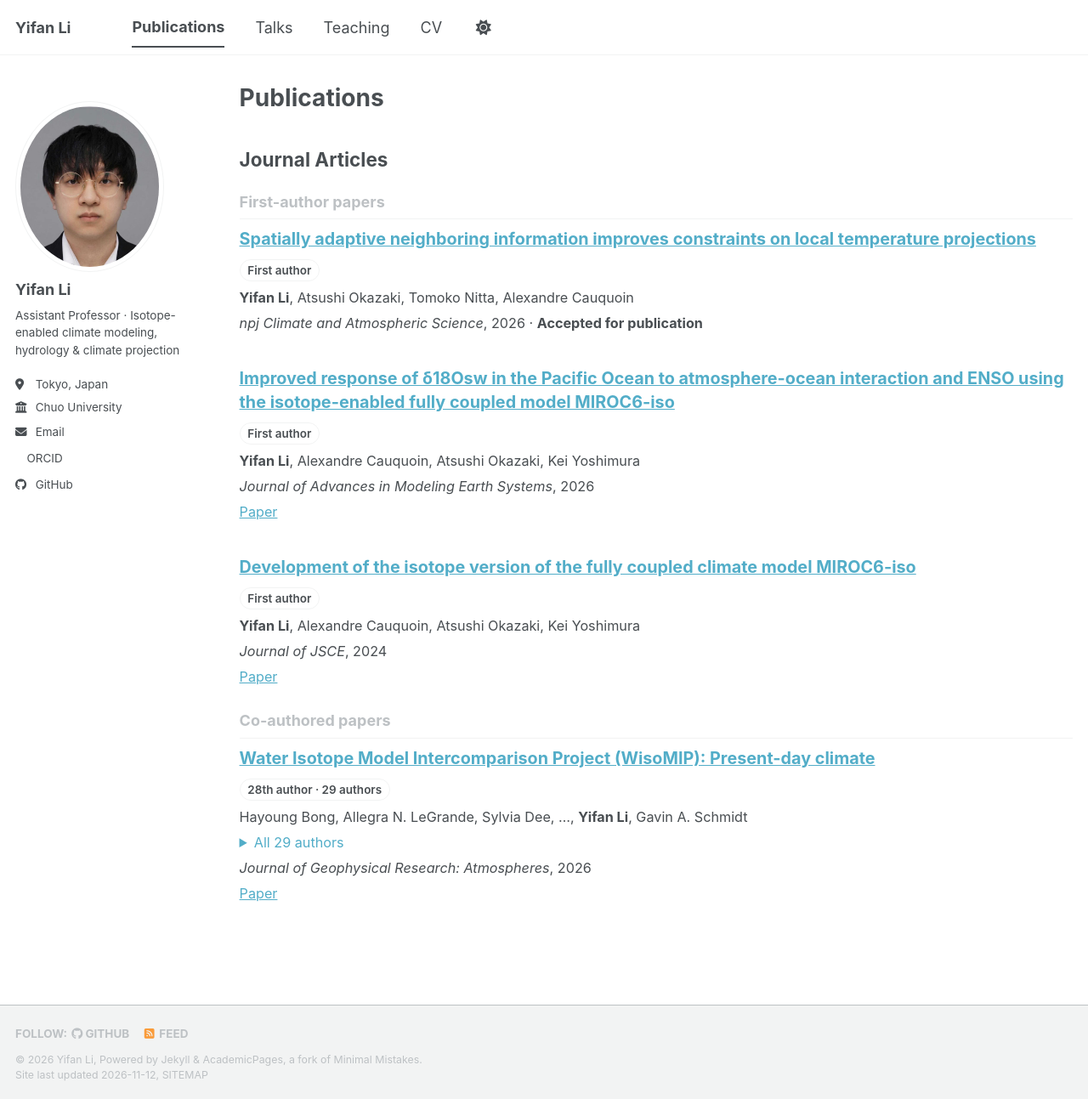
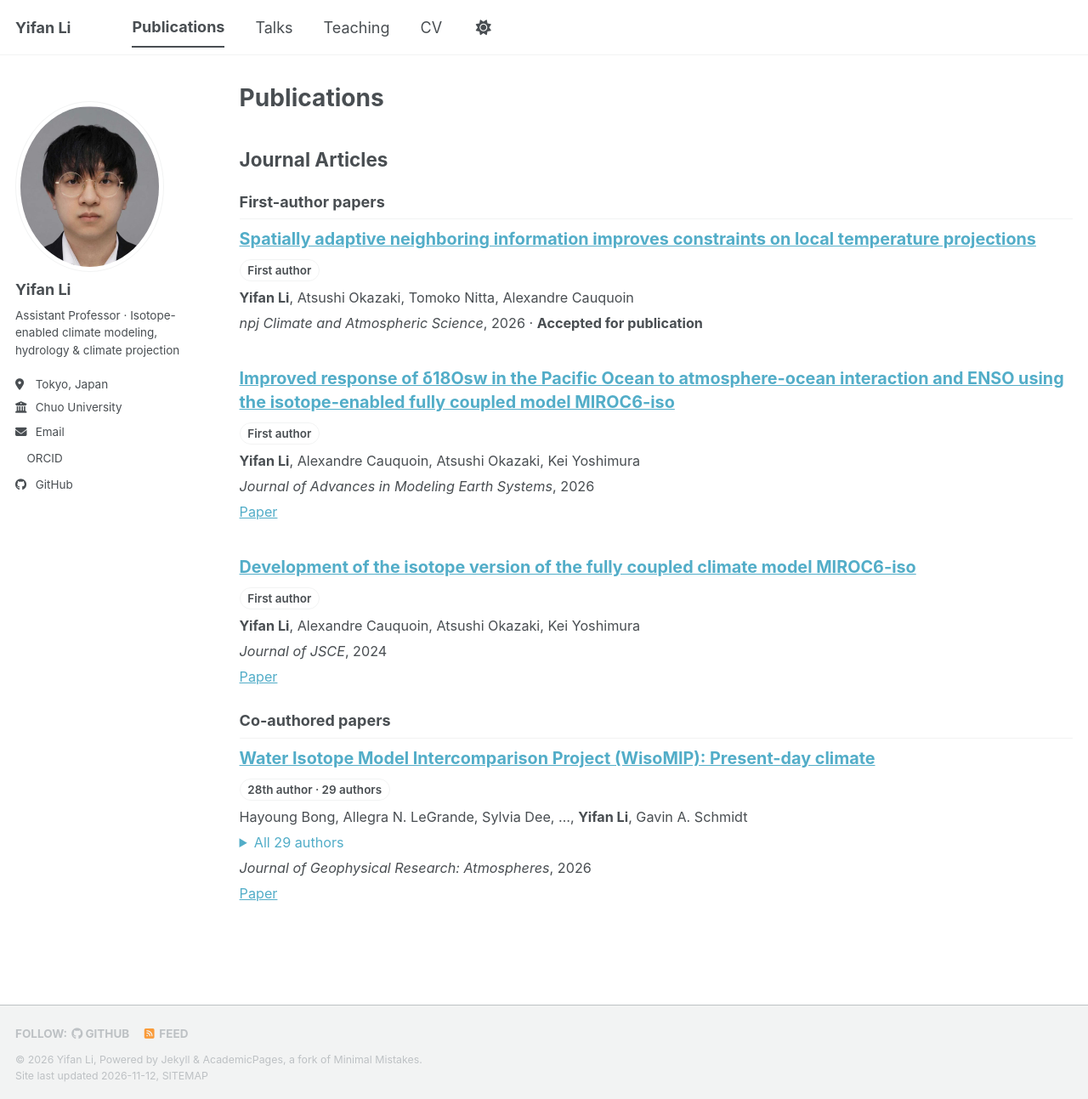
Before and after one commit to Yifanli-9/yifanli-9.github.io, a Jekyll site: the page built from _pages/publications.html, in a window 1280 px wide and 1293 px high. Shown: the whole window at 85% size. Built offline with Jekyll 4.4.1, drawn with Linux system fonts in a browser that asks for light colours; a style sheet for code colours, icons or effects is not loaded.

Commit message:
Keep footer below publication content and clarify section headings

```diff
--- a/_sass/layout/_archive.scss
+++ b/_sass/layout/_archive.scss
@@ -67,6 +67,10 @@
 }
 
 /* Publication authorship is visible in the list, CV, and individual paper pages. */
+.publication__group {
+  color: var(--global-text-color);
+}
+
 .publication__item {
   margin-bottom: 1.6em;
 
--- a/_sass/layout/_footer.scss
+++ b/_sass/layout/_footer.scss
@@ -17,9 +17,9 @@
   /* keep footer in normal document flow so custom widgets do not overlap content */
   height: auto;
 
-  /* keep the footer on the bottom of the page */
-  position: fixed;
-  bottom: 0;
+  /* Follow the content without covering the last article on desktop. */
+  position: relative;
+  bottom: auto;
 
   -webkit-animation: intro 0.3s both;
           animation: intro 0.3s both;
```
